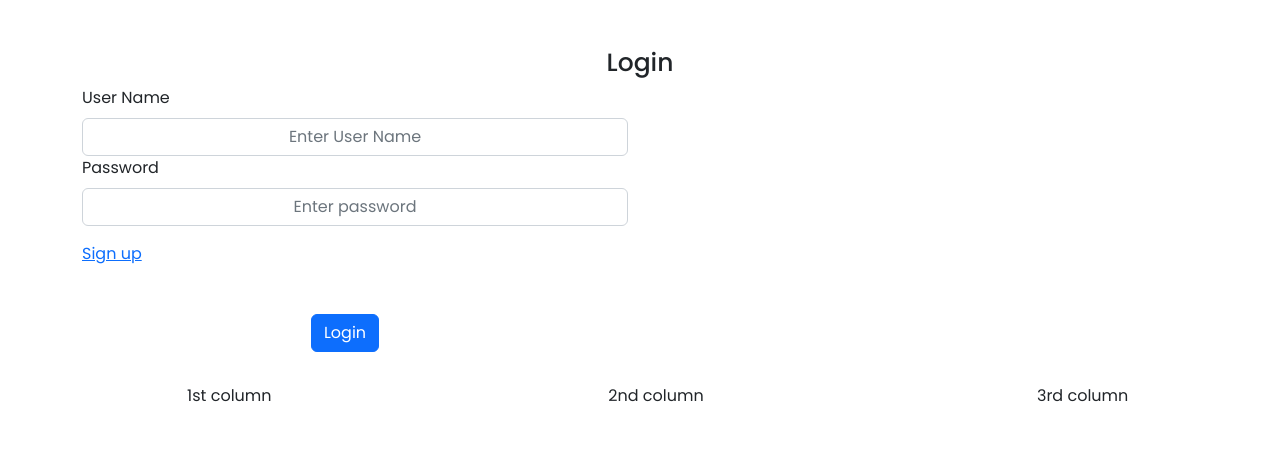
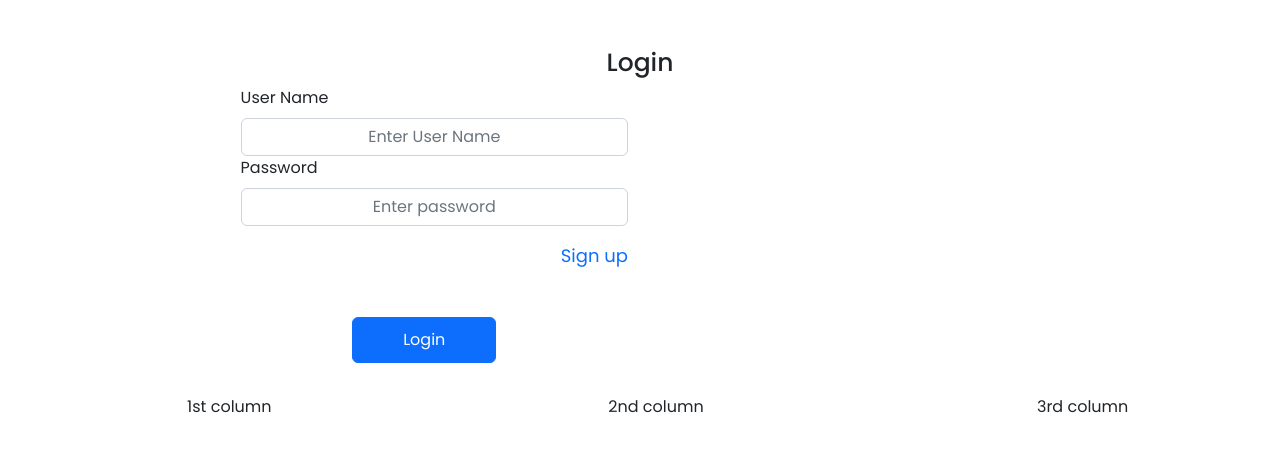
Before and after one commit to musaraf0101/community-based-service-provider---templete, a plain HTML site: page login.html in a window 1280 px wide. Drawn offline with nearby package versions, Linux system fonts and the light colour scheme.

Commit message:
login page css code added

```diff
--- a/css/style.css
+++ b/css/style.css
@@ -118,3 +118,26 @@ input {
   border: none;
 }
 /* admin dashboard code start */
+/* login form css */
+.signup-form{
+  display: flex;
+  justify-content: center;
+  align-items: center;
+}
+.login-btn{
+  padding: 10px 50px;
+}
+.login-btn:hover{
+  border:1px solid #000;
+  color:#000;
+  background-color: #fff;
+}
+
+.signup{
+  text-align: end;
+  font-size: 18px;
+}
+.signup-text a{
+  text-decoration: none
+}
+/* login form css */
```
